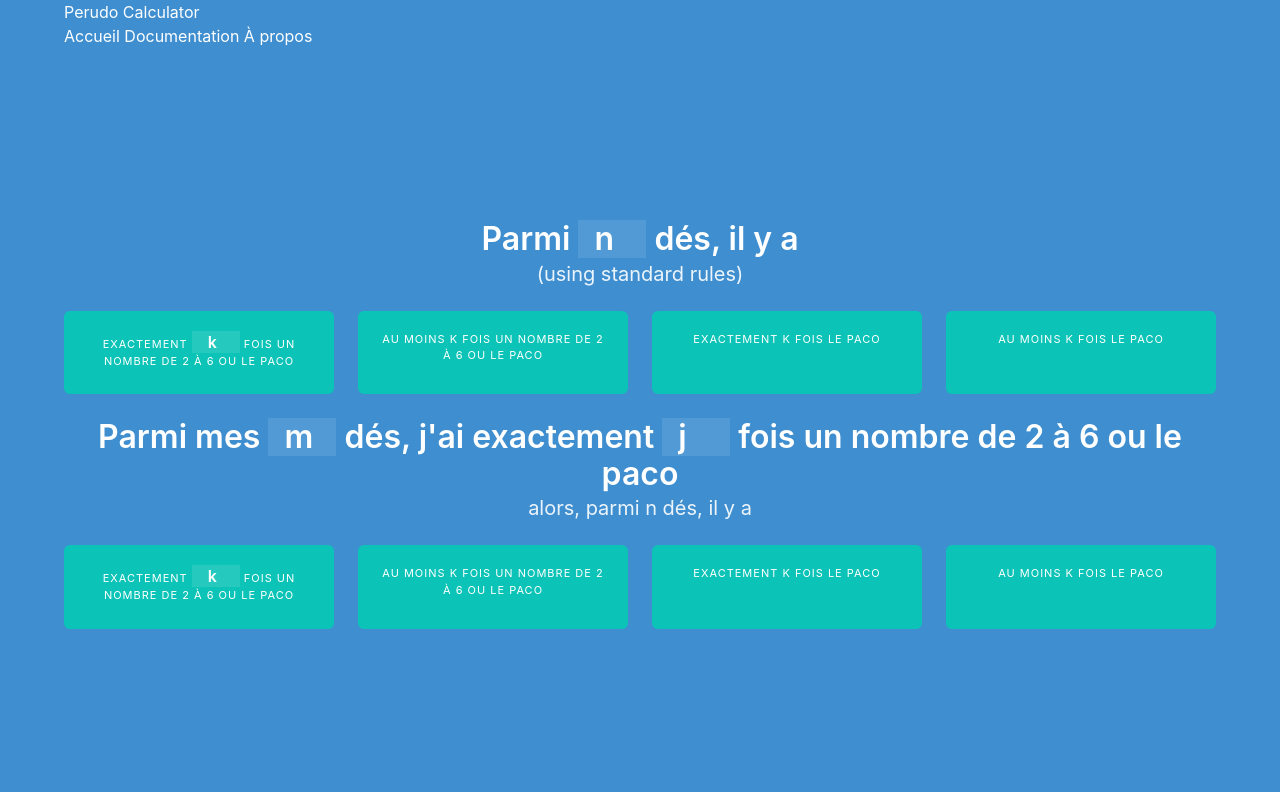
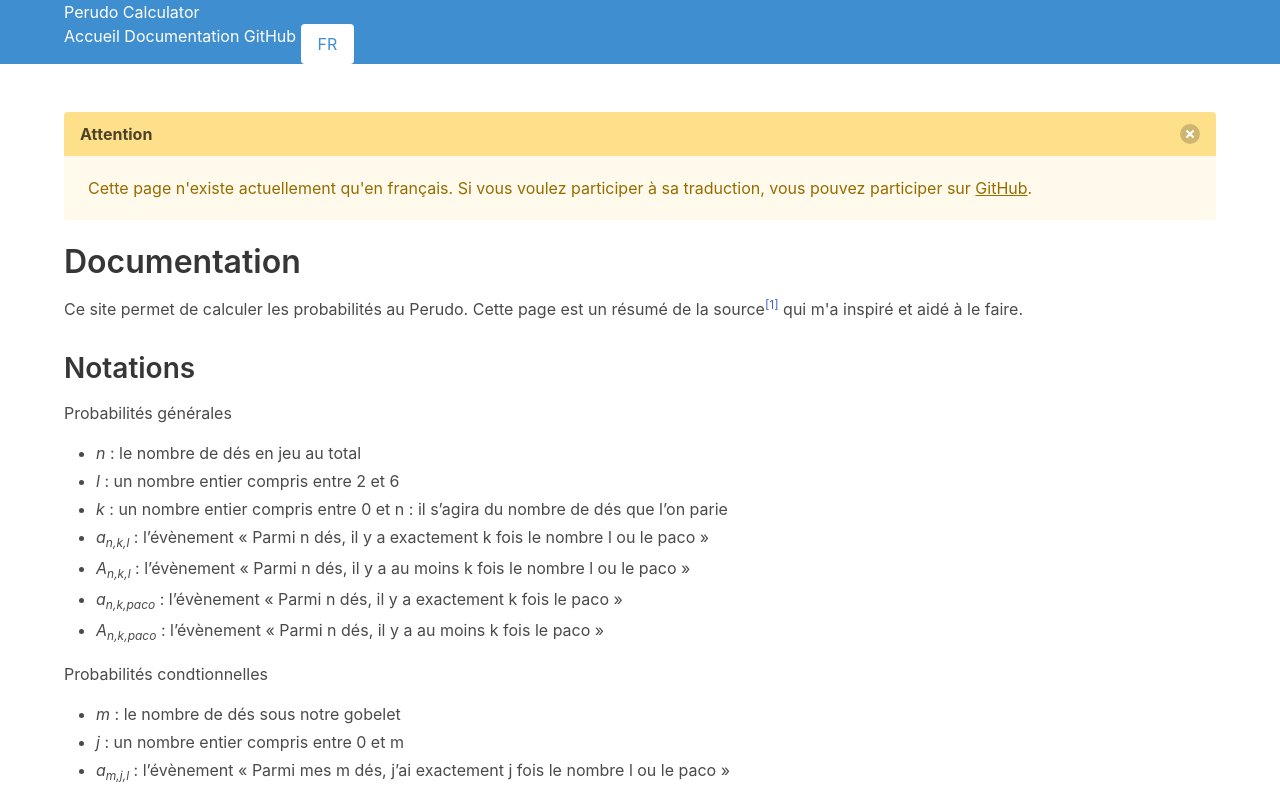
Before and after one commit to mmorainville/perudo-calculator, a Nuxt app: page /documentation in a window 1280 px wide. Shown: the top 792 px of the page. Built offline with nearby package versions, Linux system fonts and the light colour scheme.

Commit message:
feat: add links to change the language and a documentation page

```diff
--- a/components/Navbar.vue
+++ b/components/Navbar.vue
@@ -3,25 +3,32 @@
     <header class="nav">
       <div class="container">
         <div class="nav-left">
-          <a class="nav-item">
+          <nuxt-link class="nav-item" :to="path('/')">
             Perudo Calculator
-          </a>
+          </nuxt-link>
         </div>
-        <span class="nav-toggle">
+        <span class="nav-toggle" @click="isMenuOpened = !isMenuOpened">
           <span></span>
           <span></span>
           <span></span>
         </span>
-        <div class="nav-right nav-menu">
-          <a class="nav-item is-active">
+        <div class="nav-right nav-menu" :class="{ 'is-active': isMenuOpened }">
+          <nuxt-link class="nav-item" :to="path('/')" exact>
             Accueil
+          </nuxt-link>
+          <nuxt-link class="nav-item" :to="path('/documentation')" exact>
+            Documentation
+          </nuxt-link>
+          <a href="https://github.com/mmorainville/perudo-calculator" class="nav-item">
+            GitHub
           </a>
-          <a class="nav-item">
-            Documentation
-          </a>
-          <a class="nav-item">
-            À propos
-          </a>
+
+          <span class="nav-item" v-if="$i18n.locale === 'en'">
+            <nuxt-link class="button is-info is-inverted" :to="`/fr` + $route.fullPath" active-class="none" exact>FR</nuxt-link>
+          </span>
+          <span class="nav-item" v-if="$i18n.locale === 'fr'">
+            <nuxt-link class="button is-info is-inverted" :to="$route.fullPath.replace(/^\/[^\/]+/, '')" active-class="none" exact>EN</nuxt-link>
+          </span>
         </div>
       </div>
     </header>
@@ -30,6 +37,16 @@
 
 <script>
   export default {
-    name: 'navbar'
+    name: 'navbar',
+    data () {
+      return {
+        isMenuOpened: false
+      }
+    },
+    methods: {
+      path (url) {
+        return (this.$i18n.locale === 'en' ? url : '/' + this.$i18n.locale + url)
+      }
+    }
   }
 </script>
--- a/nuxt.config.js
+++ b/nuxt.config.js
@@ -37,7 +37,8 @@ module.exports = {
     vendor: ['vue-i18n']
   },
   router: {
-    middleware: 'i18n'
+    middleware: 'i18n',
+    linkActiveClass: 'is-active'
   },
   plugins: ['~/plugins/i18n.js'],
   generate: {
--- /dev/null
+++ b/pages/_lang/documentation.vue
@@ -0,0 +1,68 @@
+<template>
+  <div>
+    <section class="hero is-info">
+      <navbar></navbar>
+    </section>
+
+    <section class="section">
+      <div class="container">
+        <article v-if="displayWarning" class="message is-warning">
+          <div class="message-header">
+            <p>Attention</p>
+            <button class="delete" aria-label="delete" @click="displayWarning = false"></button>
+          </div>
+          <div class="message-body">
+            Cette page n'existe actuellement qu'en français. Si vous voulez participer à sa traduction, vous pouvez participer sur <a href="https://github.com/mmorainville/perudo-calculator">GitHub</a>.
+          </div>
+        </article>
+
+        <div class="content">
+          <h1>Documentation</h1>
+          <p>Ce site permet de calculer les probabilités au Perudo. Cette page est un résumé de la source<sup><a href="#source-1">[1]</a></sup> qui m'a inspiré et aidé à le faire.</p>
+
+          <h2>Notations</h2>
+          <p>Probabilités générales</p>
+          <ul>
+            <li><em>n</em> : le nombre de dés en jeu au total</li>
+            <li><em>l</em> : un nombre entier compris entre 2 et 6</li>
+            <li><em>k</em> : un nombre entier compris entre 0 et n : il s’agira du nombre de dés que l’on parie</li>
+            <li><em>a<sub>n,k,l</sub></em> : l’évènement « Parmi n dés, il y a exactement k fois le nombre l ou le paco »</li>
+            <li><em>A<sub>n,k,l</sub></em> : l’évènement « Parmi n dés, il y a au moins k fois le nombre l ou le paco »</li>
+            <li><em>a<sub>n,k,paco</sub></em> : l’évènement « Parmi n dés, il y a exactement k fois le paco »</li>
+            <li><em>A<sub>n,k,paco</sub></em> : l’évènement « Parmi n dés, il y a au moins k fois le paco »</li>
+          </ul>
+
+          <p>Probabilités condtionnelles</p>
+          <ul>
+            <li><em>m</em> : le nombre de dés sous notre gobelet</li>
+            <li><em>j</em> : un nombre entier compris entre 0 et m</li>
+            <li><em>a<sub>m,j,l</sub></em> : l’évènement « Parmi mes m dés, j’ai exactement j fois le nombre l ou le paco »</li>
+            <li><em>a<sub>m,j,paco</sub></em> : l’évènement « Parmi mes m dés, j’ai exactement j fois le paco »</li>
+          </ul>
+
+          <hr>
+
+          <h6>Notes et références</h6>
+          <ol>
+            <li><a href="http://tcerantola.free.fr/IMG/pdf/les_probabilites_du_perudo.pdf" id="source-1">http://tcerantola.free.fr/IMG/pdf/les_probabilites_du_perudo.pdf</a></li>
+          </ol>
+        </div>
+      </div>
+    </section>
+  </div>
+</template>
+
+<script>
+  import Navbar from '~/components/Navbar'
+
+  export default {
+    components: {
+      Navbar
+    },
+    data () {
+      return {
+        displayWarning: true
+      }
+    }
+  }
+</script>
--- /dev/null
+++ b/pages/documentation.vue
@@ -0,0 +1,5 @@
+<script>
+  import Documentation from '~/pages/_lang/documentation'
+
+  export default Documentation
+</script>
```
